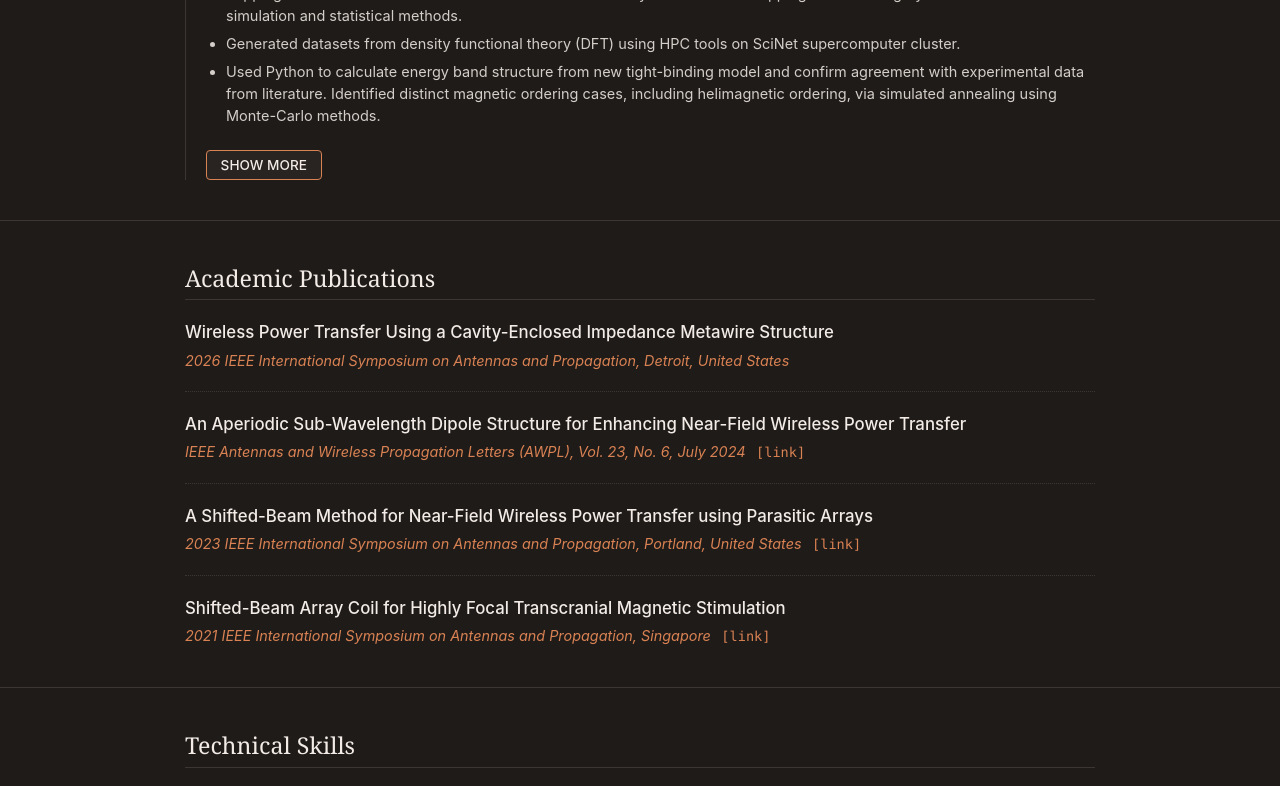
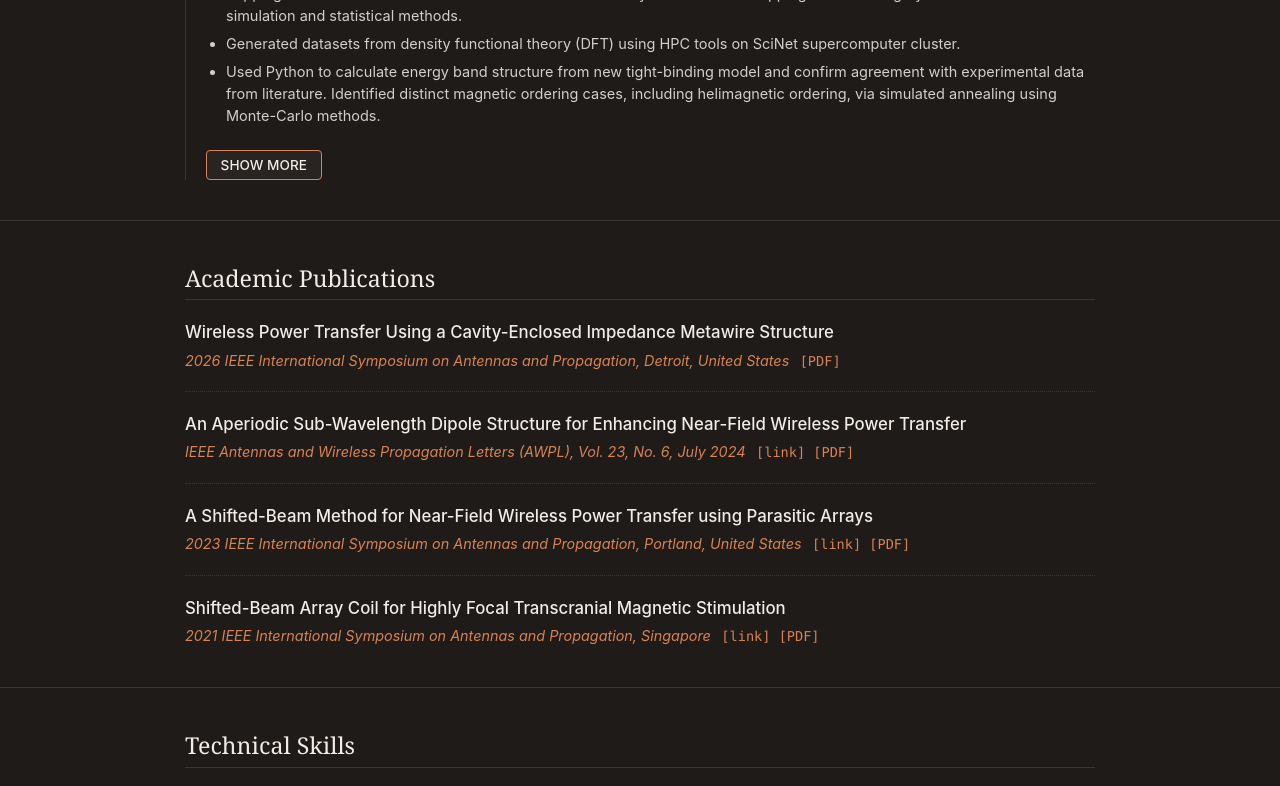
Before and after one commit to fgwc/fgwc.github.io, a plain HTML site: page index.html in a window 1280 px wide. Shown: the part 2000-2786 px from the top of the page. Drawn offline with Linux system fonts and the light colour scheme.

Commit message:
Added publications PDFs.

```diff
--- a/data.js
+++ b/data.js
@@ -2,7 +2,7 @@
 const portfolioData = {
   about: {
     name: "Fangwei Chang",
-    roleDescription: "Final year PhD Candidate in Electrical and Computer Engineering at the University of Toronto. Background in physics and math. Experience in electromagnetics, FEM tools (COMSOL, HFSS, etc), numeric simulation methods (FDTD, MoM, etc), and RF design/measurement.<br><br>Actively looking for full-time opportunities!",
+    roleDescription: "Final year PhD Candidate in Electrical and Computer Engineering at the University of Toronto. Experience in electromagnetics, FEM tools (COMSOL, HFSS, etc), numeric simulation methods (FDTD, MoM, etc), and RF design/measurement.<br><br>Actively looking for full-time opportunities!",
     emailBase64: "ZmFuZ3dlaS5jaGFuZ0BtYWlsLnV0b3JvbnRvLmNh",
     linkedinText: "linkedin.com/in/fangwei-c",
     linkedinLink: "linkedin.com/in/fangwei-c",
@@ -10,7 +10,7 @@ const portfolioData = {
     githubLink: "github.com/fgwc",
     scholarText: "Google Scholar Profile",
     scholarLink: "https://scholar.google.com/citations?user=8wtEQYgAAAAJ",
-    resumePdfBase64: "Q1ZfZmFuZ3dlaV9jaGFuZy5wZGY=" // Base64 for "CV_fangwei_chang.pdf"
+    resumePdfBase64: "Q1ZfZmFuZ3dlaV9jaGFuZy5wZGY="
   },
   education: [
     {
@@ -119,28 +119,32 @@ const portfolioData = {
     {
       title: "Wireless Power Transfer Using a Cavity-Enclosed Impedance Metawire Structure",
       venue: "2026 IEEE International Symposium on Antennas and Propagation, Detroit, United States",
-      links: []
+      links: [],
+      pdfBase64: "cHVibGljYXRpb25zL1dQVF9DYXZpdHktRW5jbG9zZWQucGRm"
     },
     {
       title: "An Aperiodic Sub-Wavelength Dipole Structure for Enhancing Near-Field Wireless Power Transfer",
       venue: "IEEE Antennas and Wireless Propagation Letters (AWPL), Vol. 23, No. 6, July 2024",
       links: [
         { label: "link", url: "https://ieeexplore.ieee.org/document/10453659" }
-      ]
+      ],
+      pdfBase64: "cHVibGljYXRpb25zL0FwZXJpb2RpY19TdWJ3YXZlbGVuZ3RoX0RpcG9sZV9TdHJ1Y3R1cmUucGRm"
     },
     {
       title: "A Shifted-Beam Method for Near-Field Wireless Power Transfer using Parasitic Arrays",
       venue: "2023 IEEE International Symposium on Antennas and Propagation, Portland, United States",
       links: [
         { label: "link", url: "https://ieeexplore.ieee.org/document/10238231" }
-      ]
+      ],
+      pdfBase64: "cHVibGljYXRpb25zL1NoaWZ0ZWQtQmVhbV9NZXRob2QucGRm"
     },
     {
       title: "Shifted-Beam Array Coil for Highly Focal Transcranial Magnetic Stimulation",
       venue: "2021 IEEE International Symposium on Antennas and Propagation, Singapore",
       links: [
         { label: "link", url: "https://ieeexplore.ieee.org/document/9703835" }
-      ]
+      ],
+      pdfBase64: "cHVibGljYXRpb25zL1NoaWZ0ZWQtQmVhbV9BcnJheV9Db2lsLnBkZg=="
     }
   ],
   projects: [
@@ -148,31 +152,31 @@ const portfolioData = {
       year: "2022",
       title: "Design of Silicon Nitride Polarization Beam Splitter using a Directional Coupler",
       description: "Demonstrated the design of a silicon nitride polarization beam splitter at 1520 nm using a directional coupler. Evaluated single mode operation for separating a TEM input into TE and TM mode outputs, and assessed intrinsic propagation, substrate leakage, and bend losses.",
-      linkBase64: "cHJvamVjdHMvU2lOaV9zcGxpdHRlci5wZGY=" // Base64 for "projects/SiNi_splitter.pdf"
+      linkBase64: "cHJvamVjdHMvU2lOaV9zcGxpdHRlci5wZGY="
     },
     {
       year: "2021",
       title: "Optimisation Methods for Antenna Arrays for Wireless Power Transfer",
       description: "Investigated wireless power transfer techniques using field synthesis and convex optimization via an array of inset-patch antennas at 5.8 GHz. Compared conjugate-phase focusing, sidelobe minimization, and S-matrix methods to maximize end-to-end power transfer efficiency and field focality.",
-      linkBase64: "cHJvamVjdHMvY29udmV4X29wdGltX1dQVC5wZGY=" // Base64 for "projects/convex_optim_WPT.pdf"
+      linkBase64: "cHJvamVjdHMvY29udmV4X29wdGltX1dQVC5wZGY="
     },
     {
       year: "2019",
       title: "Modelling of Hammer and Piano String Interaction",
       description: "Modeled the interaction between a piano hammer and string. Discretized the model in the time domain using forward Euler, backward Euler, and the trapezoidal rule to compare the accuracy, stability, and CPU time of the numeric methods.",
-      linkBase64: "cHJvamVjdHMvcGlhbm9fd2lyZV9waHlzaWNzLnBkZg==" // Base64 for "projects/piano_wire_physics.pdf"
+      linkBase64: "cHJvamVjdHMvcGlhbm9fd2lyZV9waHlzaWNzLnBkZg=="
     },
     {
       year: "2019",
       title: "Application of WKB Method to Quantum Tunnelling",
       description: "Applied the WKB approximation method to study quantum tunnelling in one dimension. Calculated reflection and transmission probabilities for a delta potential, a general potential with a single maximum, and scattering off a potential peak.",
-      linkBase64: "cHJvamVjdHMvV0tCX21ldGhvZF9yZXBvcnQucGRm" // Base64 for "projects/WKB_method_report.pdf"
+      linkBase64: "cHJvamVjdHMvV0tCX21ldGhvZF9yZXBvcnQucGRm"
     },
     {
       year: "2019",
       title: "Near Field Electromagnetic Focusing using Dipoles",
       description: "Demonstrated near-field focusing of electric and magnetic fields using a linear array of dipoles. Implemented the system via a 2D finite-difference time-domain (FDTD) scheme to reproduce Gaussian target functions and investigated focusing properties in dielectric materials.",
-      linkBase64: "cHJvamVjdHMvRkRURF9tYWduZXRpY19iZWFtZm9ybWluZy5wZGY=" // Base64 for "projects/FDTD_magnetic_beamforming.pdf"
+      linkBase64: "cHJvamVjdHMvRkRURF9tYWduZXRpY19iZWFtZm9ybWluZy5wZGY="
     }
   ],
   volunteering: [
--- a/index.html
+++ b/index.html
@@ -236,7 +236,7 @@
   .card:hover { border-color: var(--text-muted); }
   .card .year { font-family: var(--font-mono); font-size: 0.85rem; color: var(--accent); margin-bottom: 0.35rem; }
   .card h3 { font-size: 1.05rem; font-weight: 500; margin-bottom: 0.5rem; color: var(--heading-color); }
-  .card p { color: var(--text); font-size: 0.9rem; margin-bottom: 1rem; flex-grow: 1; display: block; list-style-type: none; margin-left: 0; }
+  .card p { color: var(--text); font-size: 0.9rem; margin-bottom: 1rem; flex-grow: 1; display: block; list-style-type: margin-left: 0; }
   .card .links { font-family: var(--font-mono); font-size: 0.85rem; }
 
   /* Personal Block Aesthetic List */
@@ -252,7 +252,7 @@
     html { scroll-behavior: auto; }
   }
 </style>
-<script src="data.js?v=6"></script>
+<script src="data.js?v=8"></script>
 </head>
 <body>
 
@@ -445,15 +445,24 @@
 
     document.getElementById('volunteering-container').innerHTML = buildTimelineHTML(d.volunteering, 2020);
 
-    const pubHTML = d.publications.map(item => `
-      <div class="publication">
-        <h3>${item.title}</h3>
-        <div>
-          <span class="venue">${item.venue}</span>
-          ${item.links.length > 0 ? `<span class="links">${item.links.map(link => `<a href="${link.url}" target="_blank">[${link.label}]</a>`).join(' ')}</span>` : ''}
+    const pubHTML = d.publications.map(item => {
+      let linksHTML = '';
+      if (item.links && item.links.length > 0) {
+        linksHTML += item.links.map(link => `<a href="${link.url}" target="_blank">[${link.label}]</a>`).join(' ');
+      }
+      if (item.pdfBase64) {
+        linksHTML += ` <a class="secure-pdf" data-pdf="${item.pdfBase64}" style="cursor: pointer;" title="View PDF">[PDF]</a>`;
+      }
+      return `
+        <div class="publication">
+          <h3>${item.title}</h3>
+          <div>
+            <span class="venue">${item.venue}</span>
+            ${linksHTML ? `<span class="links">${linksHTML.trim()}</span>` : ''}
+          </div>
         </div>
-      </div>
-    `).join('');
+      `;
+    }).join('');
     document.getElementById('publications-container').innerHTML = pubHTML;
 
     const projHTML = d.projects.map(item => `
```
Also changed, not shown: 4 other files.
